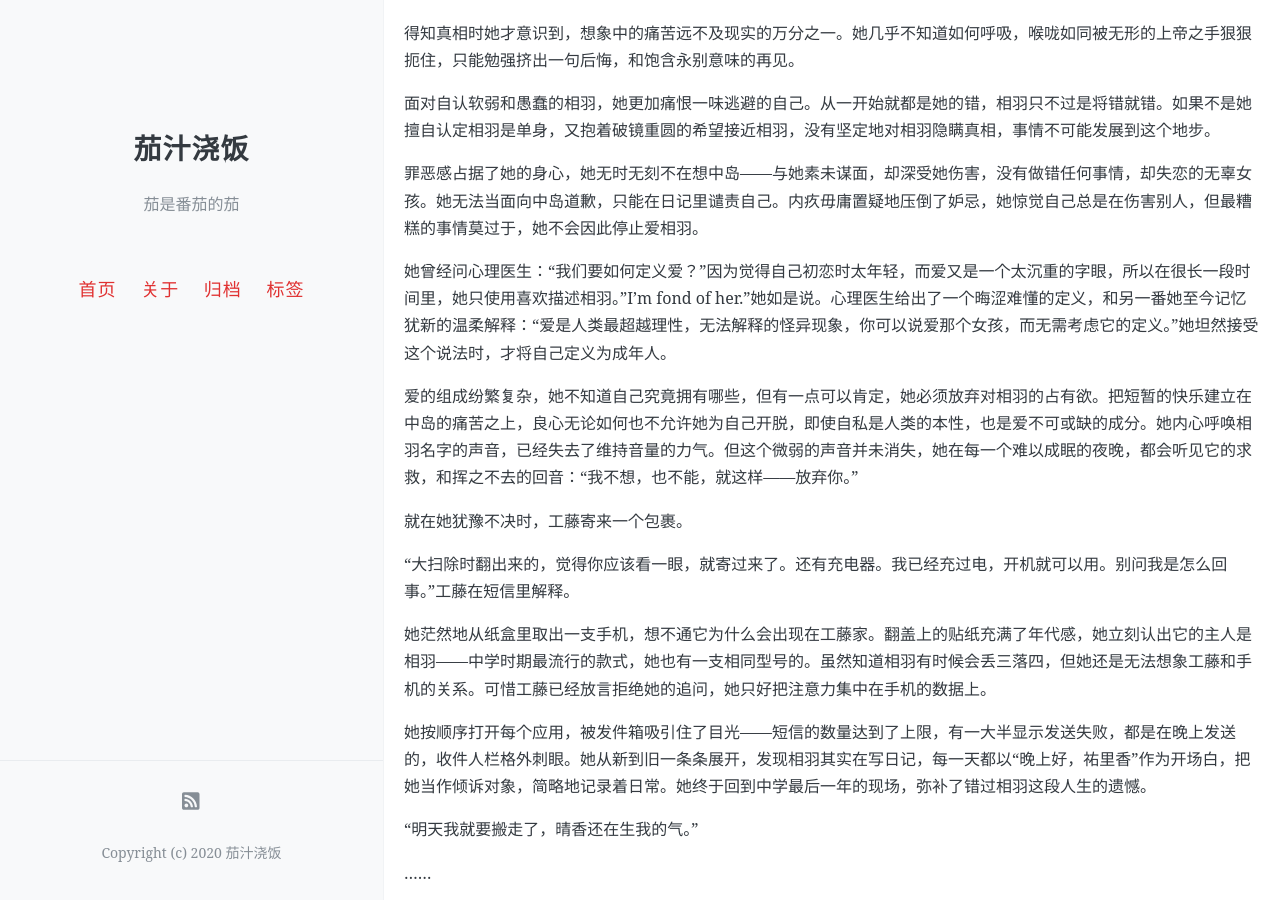
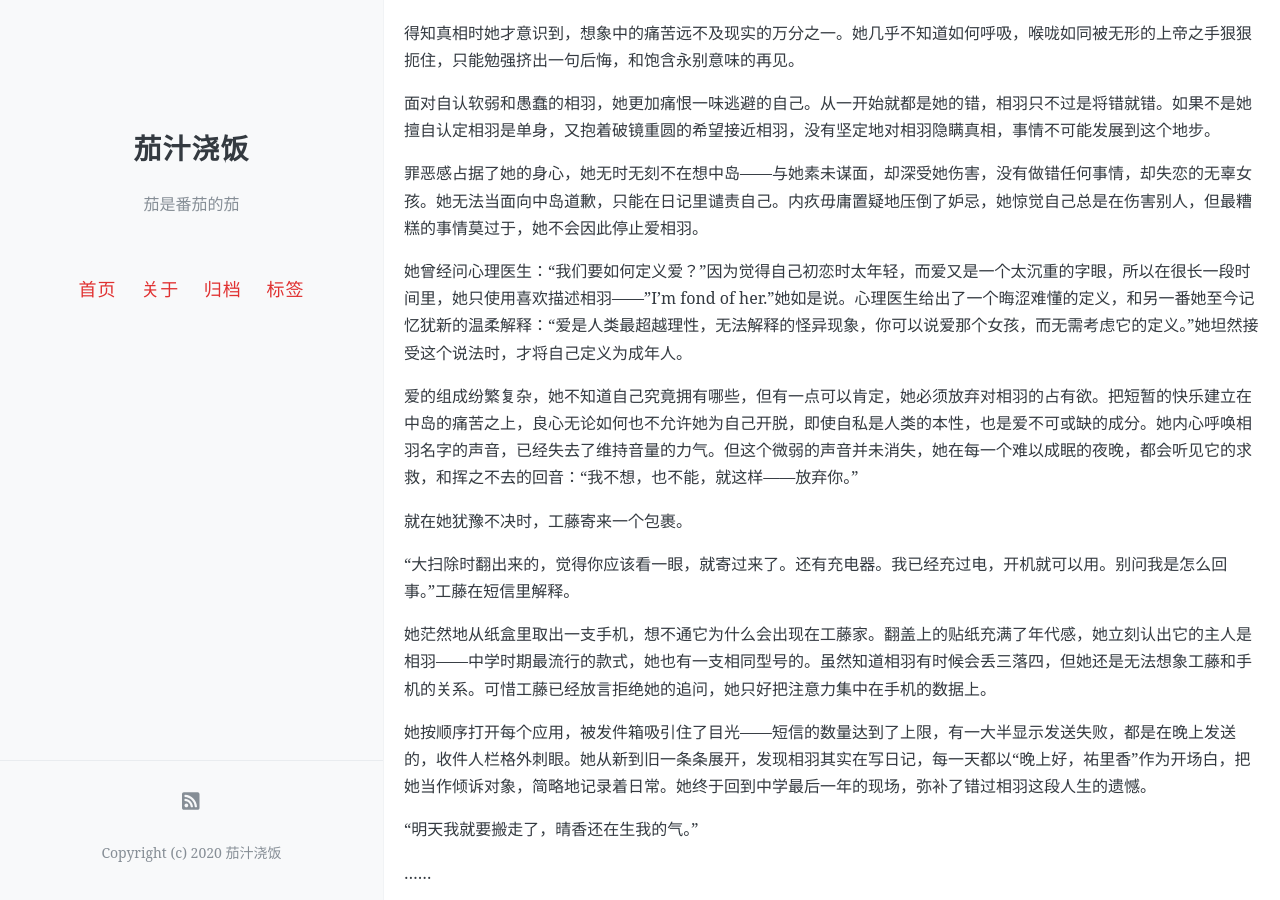
Before and after one commit to onemorebluemoon/ketchup, a Jekyll site: the page built from _posts/2021-05-16-tri13.md, in a window 1280 px wide and 900 px high, scrolled down 1485 px. Built offline with Jekyll 4.4.1, drawn with Linux system fonts in a browser that asks for light colours; comment, search, counter and statistics services are not loaded.

Commit message:
Update 2021-05-16-tri13.md

```diff
--- a/_posts/2021-05-16-tri13.md
+++ b/_posts/2021-05-16-tri13.md
@@ -43,7 +43,7 @@ comments: true
 
 罪恶感占据了她的身心，她无时无刻不在想中岛——与她素未谋面，却深受她伤害，没有做错任何事情，却失恋的无辜女孩。她无法当面向中岛道歉，只能在日记里谴责自己。内疚毋庸置疑地压倒了妒忌，她惊觉自己总是在伤害别人，但最糟糕的事情莫过于，她不会因此停止爱相羽。
 
-她曾经问心理医生：“我们要如何定义爱？”因为觉得自己初恋时太年轻，而爱又是一个太沉重的字眼，所以在很长一段时间里，她只使用喜欢描述相羽。"I'm fond of her."她如是说。心理医生给出了一个晦涩难懂的定义，和另一番她至今记忆犹新的温柔解释：“爱是人类最超越理性，无法解释的怪异现象，你可以说爱那个女孩，而无需考虑它的定义。”她坦然接受这个说法时，才将自己定义为成年人。
+她曾经问心理医生：“我们要如何定义爱？”因为觉得自己初恋时太年轻，而爱又是一个太沉重的字眼，所以在很长一段时间里，她只使用喜欢描述相羽——"I'm fond of her."她如是说。心理医生给出了一个晦涩难懂的定义，和另一番她至今记忆犹新的温柔解释：“爱是人类最超越理性，无法解释的怪异现象，你可以说爱那个女孩，而无需考虑它的定义。”她坦然接受这个说法时，才将自己定义为成年人。
 
 爱的组成纷繁复杂，她不知道自己究竟拥有哪些，但有一点可以肯定，她必须放弃对相羽的占有欲。把短暂的快乐建立在中岛的痛苦之上，良心无论如何也不允许她为自己开脱，即使自私是人类的本性，也是爱不可或缺的成分。她内心呼唤相羽名字的声音，已经失去了维持音量的力气。但这个微弱的声音并未消失，她在每一个难以成眠的夜晚，都会听见它的求救，和挥之不去的回音：“我不想，也不能，就这样——放弃你。”
 
```
